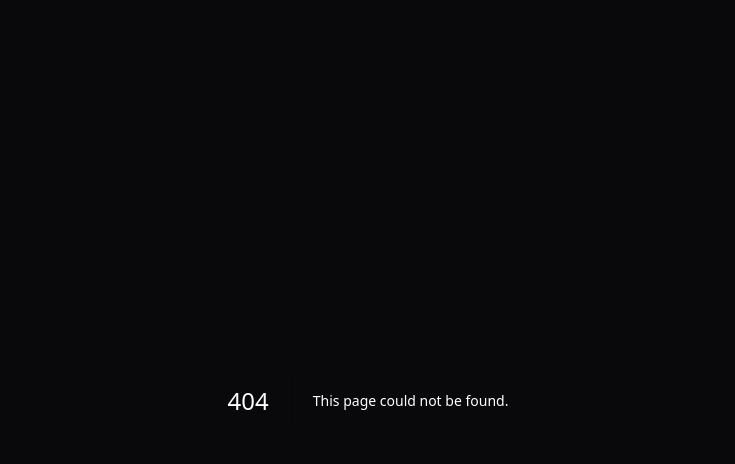
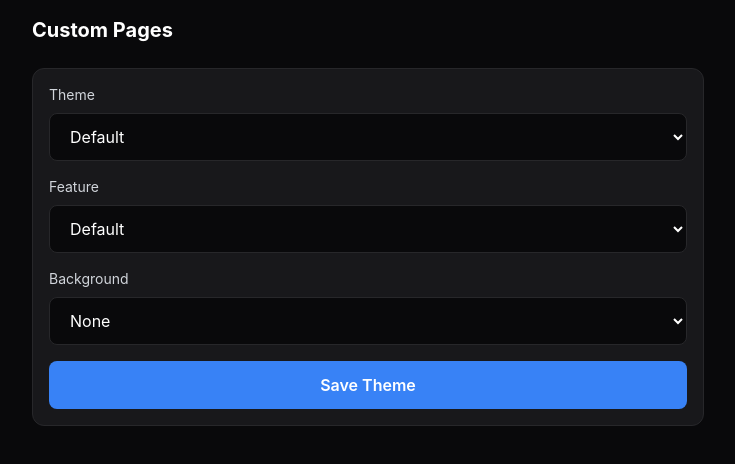
Before and after one commit to 0xF34/autohart, a Next.js app: page /custom-pages in a window 1280 px wide. Before the commit this address had no page. Shown: the top 464 px of the page, without its empty margins (272-1007 px from the left). Built offline with nearby package versions, Linux system fonts and the light colour scheme.

Commit message:
Add CustomPagesPage component with theme selection

```diff
--- /dev/null
+++ b/app/custom-pages/page.js
@@ -0,0 +1,77 @@
+'use client'
+
+import { useState } from 'react'
+
+export default function CustomPagesPage() {
+  const [theme, setTheme] = useState('default')
+  const [feature, setFeature] = useState('Default')
+  const [background, setBackground] = useState('none')
+  const [saved, setSaved] = useState(false)
+
+  const save = () => {
+    setSaved(true)
+    setTimeout(() => setSaved(false), 2000)
+  }
+
+  return (
+    <div className="min-h-screen p-4 pb-24">
+      <div className="max-w-2xl mx-auto">
+        <h1 className="text-xl font-bold mb-6">Custom Pages</h1>
+
+        <div className="bg-card border border-border rounded-xl p-4 space-y-4">
+          <div>
+            <label className="block text-sm text-gray-300 mb-2">Theme</label>
+            <select
+              value={theme}
+              onChange={(e) => setTheme(e.target.value)}
+              className="w-full bg-bg border border-border rounded-lg px-4 py-3 text-white focus:outline-none focus:border-accent"
+            >
+              <option value="default">Default</option>
+              <option value="midnight">Midnight</option>
+              <option value="cyberpunk">Cyberpunk</option>
+              <option value="ocean">Ocean</option>
+              <option value="forest">Forest</option>
+            </select>
+          </div>
+
+          <div>
+            <label className="block text-sm text-gray-300 mb-2">Feature</label>
+            <select
+              value={feature}
+              onChange={(e) => setFeature(e.target.value)}
+              className="w-full bg-bg border border-border rounded-lg px-4 py-3 text-white focus:outline-none focus:border-accent"
+            >
+              <option>Default</option>
+              <option>Clothes Copier</option>
+              <option>Copy Games</option>
+              <option>Followbot</option>
+              <option>Join Anyone</option>
+            </select>
+          </div>
+
+          <div>
+            <label className="block text-sm text-gray-300 mb-2">Background</label>
+            <select
+              value={background}
+              onChange={(e) => setBackground(e.target.value)}
+              className="w-full bg-bg border border-border rounded-lg px-4 py-3 text-white focus:outline-none focus:border-accent"
+            >
+              <option value="none">None</option>
+              <option value="orbs">Orbs</option>
+              <option value="grid">Grid</option>
+              <option value="particles">Particles</option>
+              <option value="aurora">Aurora</option>
+            </select>
+          </div>
+
+          <button
+            onClick={save}
+            className="w-full bg-accent text-white rounded-lg py-3 font-semibold"
+          >
+            {saved ? 'Saved!' : 'Save Theme'}
+          </button>
+        </div>
+      </div>
+    </div>
+  )
+}
```
